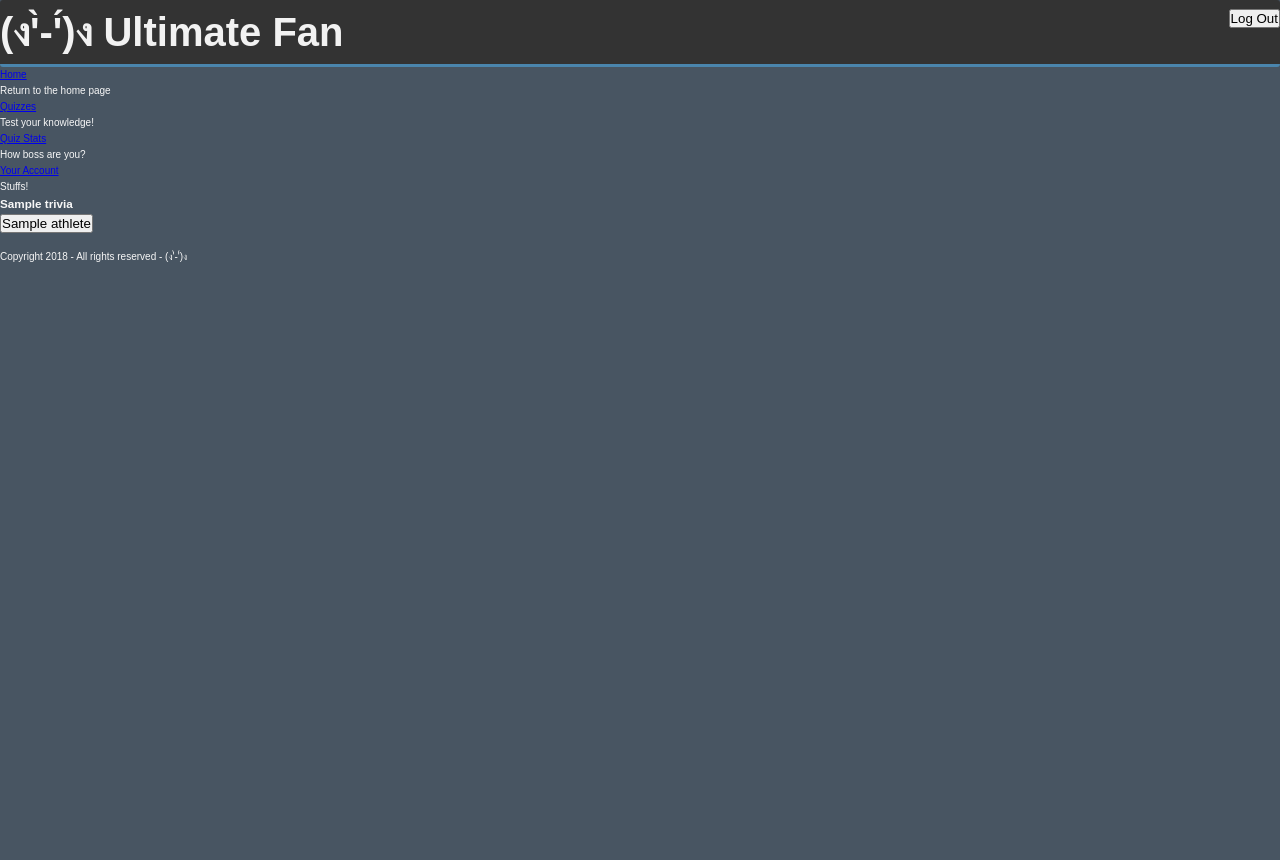
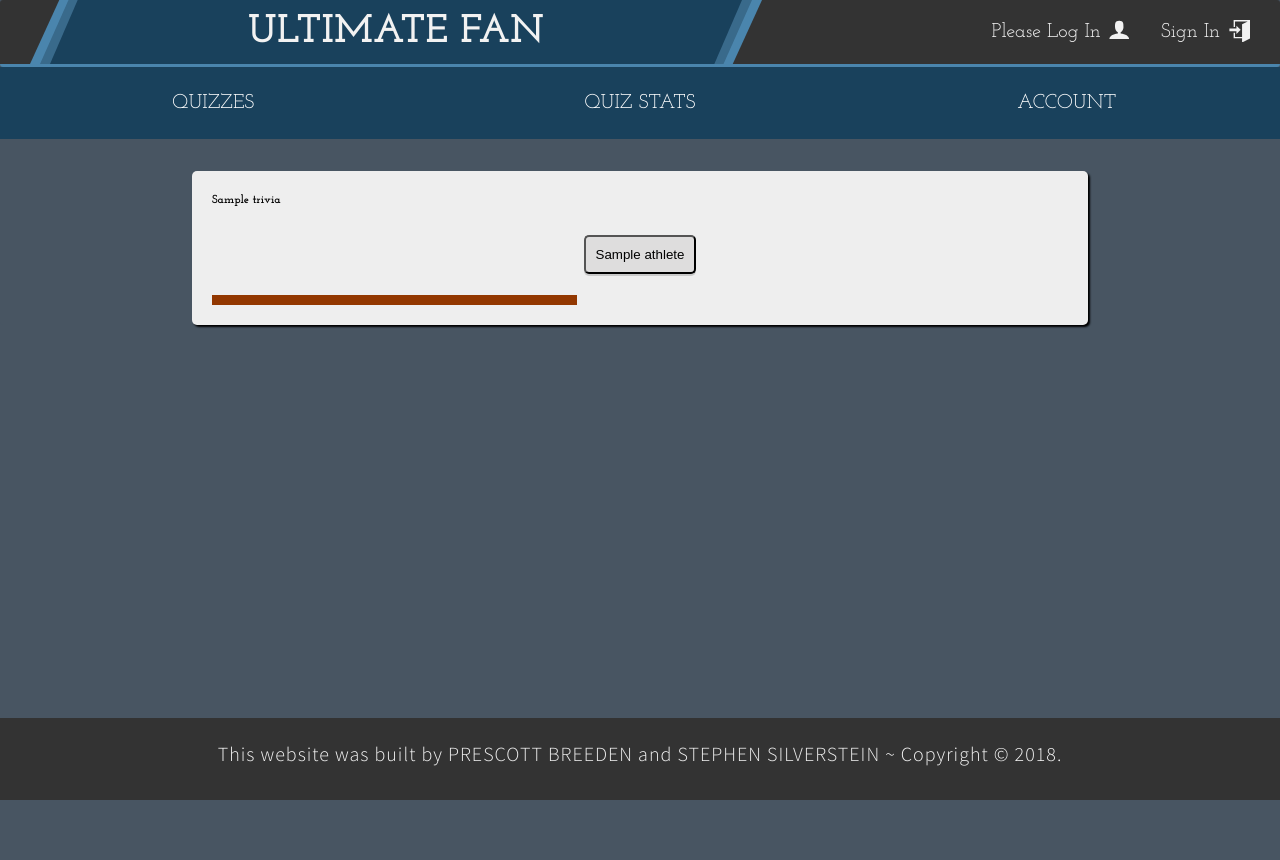
Before and after one commit to prescottbreeden/ultimate_fan_project, a Django app: template apps/quiz/templates/quiz/take_quiz.html in a window 1280 px wide. Run offline with Django 3.2, Linux system fonts and the light colour scheme; the template is opened without the code that fills it: most values are stand-ins (such as "Sample title", 1, 10 or a date in 2020); style sheets or scripts are compiled from the project's sources; parts of the project's set-up code (start-up, migrations or seed data) failed here and were passed over.

Commit message:
imported old styling from v1
cleaned out irrelevant styles to make modularizing and refactoring easier

```diff
--- a/apps/quiz/static/quiz/styles.css
+++ b/apps/quiz/static/quiz/styles.css
@@ -1,3 +1,23 @@
+@keyframes slide_off {
+  0% {
+    transform: translateX(0px); }
+  100% {
+    transform: translateX(-1200px); } }
+
+@keyframes slide_on {
+  0% {
+    transform: translateX(1200px); }
+  100% {
+    transform: translateX(0px); } }
+
+@keyframes timer {
+  0% {
+    width: 100%;
+    background-color: green; }
+  100% {
+    width: 0%;
+    background-color: red; } }
+
 :root {
   --color-primary: #19415C;
   --color-primary-light: #4A85AD;
@@ -283,3 +303,143 @@ body {
         cursor: pointer; }
     .quizzes__categories--link:hover .quizzes__categories--item {
       margin-left: 1.2rem; }
+
+.target1 {
+  background-color: green;
+  color: red; }
+
+.right_answer {
+  background-color: green; }
+
+.login_select {
+  margin-top: 30px; }
+
+.stat_divider {
+  width: 100vdh;
+  background-color: #3D3D3D;
+  height: 50px;
+  margin: 20px 0;
+  text-align: center;
+  font-family: Michroma;
+  text-transform: uppercase; }
+
+.stat_divider h2 {
+  line-height: 50px; }
+
+.leaderboard {
+  display: flex;
+  justify-content: space-around;
+  margin-bottom: 100px; }
+
+.leaderboard thead {
+  font-family: Michroma; }
+
+.leaderboard table {
+  text-align: center; }
+
+.leaderboard th {
+  padding: 0px 10px;
+  text-decoration: underline; }
+
+.table_alias {
+  text-align: left;
+  padding-left: 0; }
+
+.all_charts {
+  display: flex;
+  justify-content: space-around; }
+
+.all_charts h4 {
+  text-align: center; }
+
+.chart {
+  margin: 0 auto;
+  max-width: 35%; }
+
+.category button {
+  background-color: inherit;
+  border: none;
+  cursor: pointer;
+  padding: 0;
+  text-transform: uppercase;
+  font-weight: bold;
+  padding: 13px;
+  outline: none; }
+
+.category button:hover {
+  color: white; }
+
+.category:hover {
+  background-color: orange;
+  color: white;
+  transition-duration: .25s; }
+
+#quiz {
+  width: 70%;
+  margin: 0 auto;
+  padding: 20px;
+  background-color: #EEEEEE;
+  color: black;
+  box-shadow: 2px 2px 2px black;
+  border-radius: 5px; }
+
+.answers {
+  margin-top: 20px;
+  display: flex;
+  justify-content: space-around; }
+
+.answer {
+  padding: 5px;
+  border-radius: 5px; }
+
+.answer button {
+  display: inline;
+  padding: 10px;
+  background-color: #DEDDDD;
+  color: black;
+  border-radius: 5px;
+  box-shadow: 0px 2px 0px #C9C9C9; }
+
+.answer button:hover {
+  color: white;
+  background-color: green;
+  box-shadow: 0px 0px 0px black;
+  transform: translateY(2px);
+  transition-duration: .25s;
+  cursor: pointer; }
+
+.timer {
+  height: 10px;
+  width: 100%;
+  background-color: green;
+  animation-name: timer;
+  animation-duration: 15s;
+  animation-fill-mode: forwards;
+  animation-timing-function: linear;
+  animation-delay: 0s; }
+
+.response_answer {
+  text-align: center; }
+
+.correct {
+  color: green;
+  text-align: center;
+  font-family: 'Michroma', sans-serif; }
+
+.incorrect {
+  color: red;
+  text-align: center;
+  font-family: 'Michroma', sans-serif; }
+
+.slide_on {
+  animation-name: slide_on;
+  animation-duration: .4s;
+  animation-fill-mode: forwards;
+  animation-timing-function: ease-out; }
+
+.slide_off {
+  animation-name: slide_off;
+  animation-duration: .4s;
+  animation-delay: 1s;
+  animation-fill-mode: forwards;
+  animation-timing-function: ease-out; }
--- a/apps/quiz/templates/quiz/take_quiz.html
+++ b/apps/quiz/templates/quiz/take_quiz.html
@@ -1,42 +1,83 @@
 <!DOCTYPE html>
-<html>
+<html lang="en">
 <head>
-	<link href="https://fonts.googleapis.com/css?family=Michroma" rel="stylesheet">
-	<title>Quiz O Matic!</title>
+	<meta charset="UTF-8">
+	<meta name="viewport" content="width=device-width, initial-scale=1.0">
+	<meta http-equiv="X-UA-Compatible" content="ie=edge">
+	<title>Ultimate Fan</title>
+
+	<link href="https://fonts.googleapis.com/css?family=Josefin+Slab:300,400,700|Source+Sans+Pro:300,400,700" rel="stylesheet">
 	{% load static %}
-	<script src="https://ajax.googleapis.com/ajax/libs/jquery/3.3.1/jquery.min.js"></script>
+	<link rel="shortcut icon" type="image/png" href="{% static 'login/favicon.ico' %}"/>
+	<link rel="stylesheet" href="{% static 'quiz/styles.css' %}" media="screen" title="no title"  charset="utf-8">
+	<script
+		src="https://code.jquery.com/jquery-3.3.1.js"
+		integrity="sha256-2Kok7MbOyxpgUVvAk/HJ2jigOSYS2auK4Pfzbm7uH60="
+		crossorigin="anonymous">
+	</script>
 	<script type='text/javascript' src="{% static 'quiz/take_quiz.js' %}"></script>
-	<link rel="stylesheet" href="{% static 'quiz/quiz.css' %}" media="screen" title="no title"  charset="utf-8">
 </head>
 <body>
-	<div class="header">
-	<h1 class="landing_title">(ง'̀-'́)ง Ultimate Fan</h1>
-		<div class="login_logout">
-			<p>{{ user.alias }}</p>
-			<form action="{% url 'logout' %}" method="POST">
-			{% csrf_token %}
-			<input type="submit" value="Log Out">
-			</form>
+	<div class="container">
+		<header class="header">
+			<div class="header__logo-box">
+				<div class="logo__background-bottom">
+					<div class="logo__background-middle">
+						<div class="logo__background-top">
+							<div class="logo__text">
+								<h1>Ultimate Fan</h1>
 							</div>
 						</div>
-	<div class="container">
-		<div class="box">
-			<div class="selectors"><a href="/">Home</a></div>
-			<div class="explain">Return to the home page</div>
-		</div>
-		<div class="box">
-			<div class="selectors"><a href="{% url 'quiz_home' %}">Quizzes</a></div>
-			<div class="explain">Test your knowledge!</div>
-		</div>
-		<div class="box">
-			<div class="selectors"><a href="{% url 'quiz_stats' %}">Quiz Stats</a></div>
-			<div class="explain">How boss are you?</div>
-		</div>
-		<div class="box">
-			<div class="selectors"><a href="{% url 'account_info' %}">Your Account</a></div>
-			<div class="explain">Stuffs!</div>
 					</div>
 				</div>
+			</div>
+
+			<div class="header__userbox">
+				<div class="header__userbox-box">
+					<svg class="header__userbox-icon">
+						{% load static %}
+						<use xlink:href="../static/login/sprite.svg#icon-user"></use>
+						{% if 'user_id' not in request.session %}
+						<span>Please Log In</span>
+						{% else %}
+						<span>{{ user.alias }}</span>
+						{% endif %}
+					</svg>
+				</div>
+				<div class="header__userbox-box">
+					{% if 'user_id' not in request.session %}
+						<svg class="header__userbox-action">
+							{% load static %}
+							<use xlink:href="../static/login/sprite.svg#icon-enter"></use>
+							<a href="" class="logout"><span id="sign_in_box">Sign In</span></a>
+						</svg>
+					{% else %}
+						<svg class="header__userbox-action">
+							{% load static %}
+							<use xlink:href="../static/login/sprite.svg#icon-exit"></use>
+							<a href="{% url 'logout' %}" class="logout"><span>Sign Out</span></a>
+						</svg>
+					{% endif %}
+				</div>
+
+			</div>
+
+		</header>
+		<nav class="nav">
+			<div class="nav__box">
+				<div class="nav__item"><a href="{% url 'quiz_home' %}">Quizzes</a></div>
+				<div class="nav__details">Test your knowledge!</div>
+			</div>
+			<div class="nav__box">
+				<div class="nav__item"><a href="{% url 'quiz_stats' %}">Quiz Stats</a></div>
+				<div class="nav__details">How boss are you?</div>
+			</div>
+			<div class="nav__box">
+				<div class="nav__item"><a href="{% url 'account_info' %}">Account</a></div>
+				<div class="nav__details">Your Stuffs!</div>
+			</div>
+		</nav>
+
 		<div id='quiz' class="slide_on">
 			<h3>{{ questions.trivia }}</h3>
 			<div class="answers">
@@ -53,8 +94,12 @@
 			<div class="timer"></div>
 			<div class="response_answer"></div>
 		</div>
-	<footer class="hack_footer">
-		<p>Copyright 2018 - All rights reserved - (ง'̀-'́)ง</p>
+		<footer class="footer">
+			<div class="footer__info">
+				<p>This website was built by <a href="" class="footer__link">Prescott Breeden</a> and <a href="" class="footer__link">Stephen Silverstein</a> ~ Copyright &copy; 2018.</p>
+			</div>
 		</footer>
+	</div>
+<script> </script>
 </body>
 </html>
--- a/public/sass/components/_quizzes.scss
+++ b/public/sass/components/_quizzes.scss
@@ -15,7 +15,6 @@
             display: flex;
             justify-content: space-between;
             transition: all .2s;
-            // padding: 1rem 2rem;
 
             &:hover {
                 margin-left: 1rem;
@@ -55,8 +54,6 @@
                 background-color: green;
                 cursor: pointer;
             }
-
-
         }
 
         &--link:hover &--item {
--- a/public/sass/pages/quiz.scss
+++ b/public/sass/pages/quiz.scss
@@ -1,6 +1,7 @@
 //quiz.html
 
 //base
+@import '../base/_animation';
 @import '../base/_base';
 @import '../base/_mixins';
 @import '../base/_typography';
@@ -14,3 +15,4 @@
 //components
 @import '../components/_btn';
 @import '../components/_quizzes';
+@import '../components/_oldCss';
```
Also changed, not shown: apps/login/static/login/styles.css (+17 -3 lines), public/sass/base/_animation.scss (+27 -19 lines), public/sass/components/_oldCss.scss (added, +77 -0 lines), db.sqlite3. Lines whose indentation alone changed are shown as unchanged.
